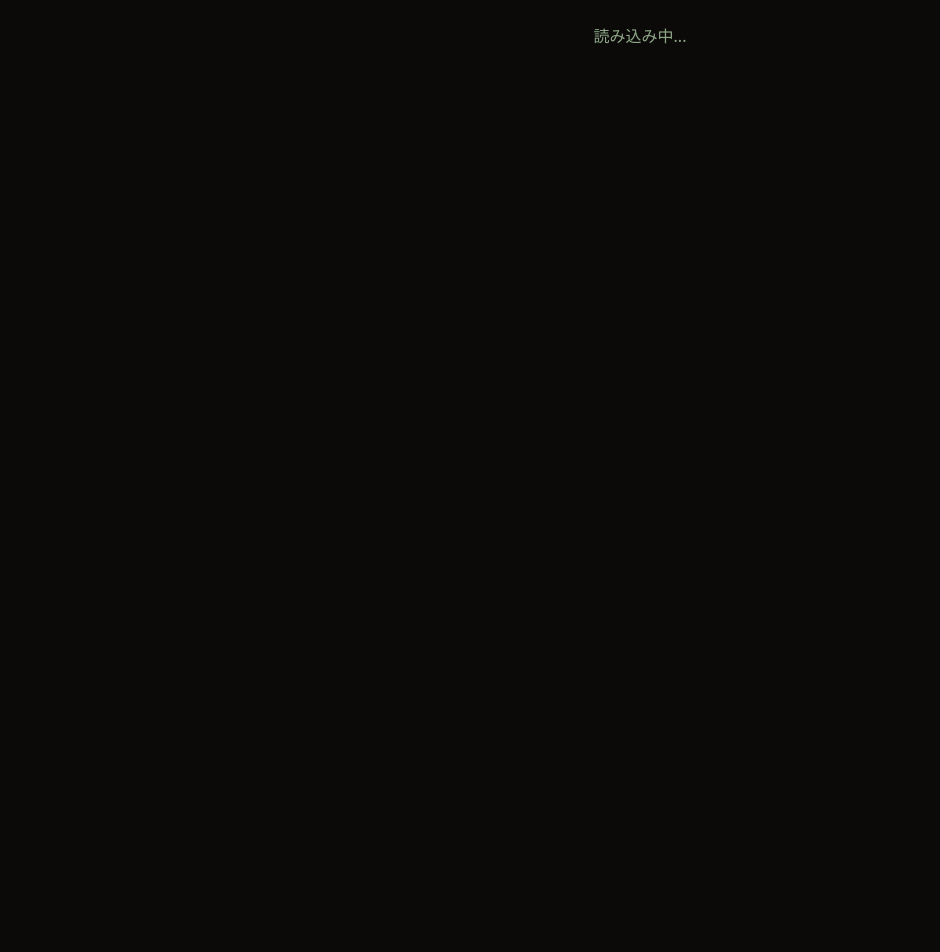
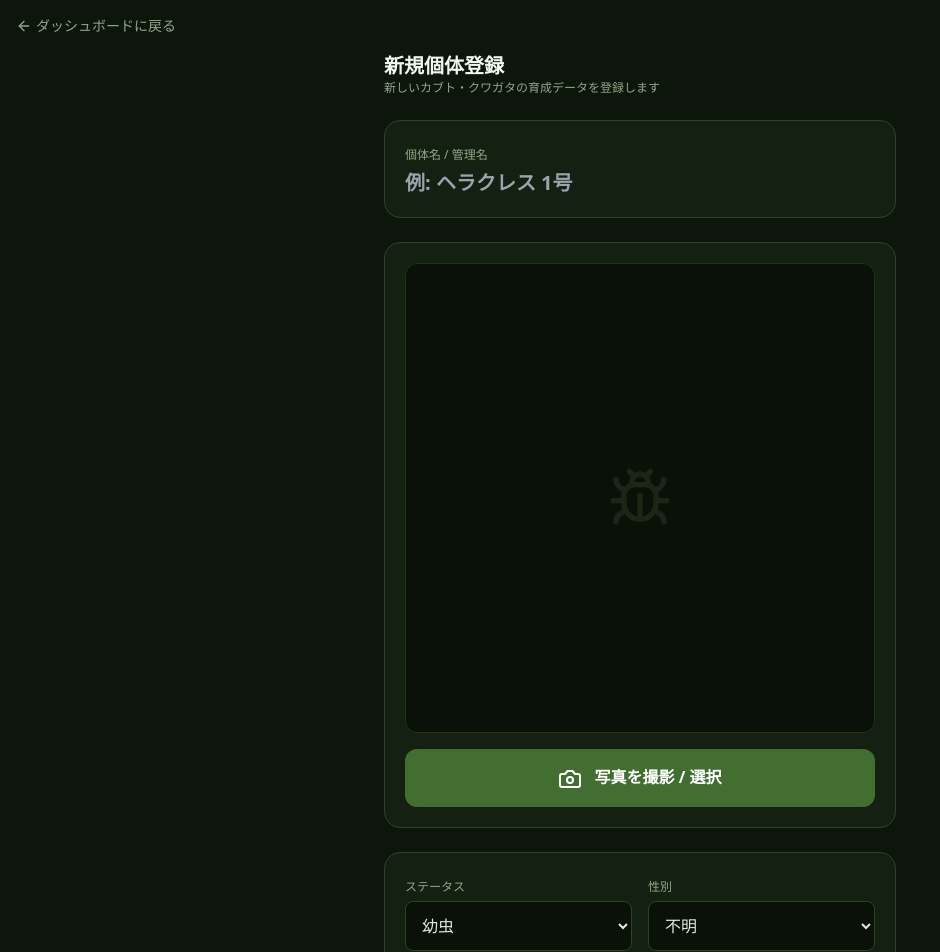
Before and after one commit to eminem1210-star/beetle-app, a Next.js app: page /beetle-edit in a window 1280 px wide. Shown: the top 952 px of the page, without its empty margins (0-940 px from the left). Before the commit the page ends 800 px from the top, so only its background shows below. Built offline with nearby package versions, Linux system fonts and the light colour scheme.

Commit message:
fix register page with image upload and gender handling

```diff
--- a/app/beetle-edit/page.tsx
+++ b/app/beetle-edit/page.tsx
@@ -1,36 +1,21 @@
-// app/beetle-edit/page.tsx
+// app/register/page.tsx
 'use client';
-import { useState, useEffect } from 'react';
+import { useState } from 'react';
 import { supabase } from '../../lib/supabase';
-import { Camera, Bug, ArrowLeft, Calendar, Save, Plus, Trash2 } from "lucide-react";
+import { Camera, Bug, ArrowLeft, Calendar, Info } from "lucide-react";
 import Link from "next/link";
 
-export default function BeetleEditPage() {
-  const [beetle, setBeetle] = useState<any>(null);
+export default function RegisterPage() {
   const [name, setName] = useState('');
   const [status, setStatus] = useState('幼虫');
   const [weight, setWeight] = useState('');
+  const [gender, setGender] = useState('不明');
   const [imagePreview, setImagePreview] = useState('');
-  const [history, setHistory] = useState<any[]>([]);
-  const [newLogText, setNewLogText] = useState('');
-
-  useEffect(() => {
-    const params = new URLSearchParams(window.location.search);
-    const id = params.get('id');
-    async function fetchBeetle() {
-      if (!id) return;
-      const { data } = await supabase.from('beetles').select('*').eq('id', id).single();
-      if (data) {
-        setBeetle(data);
-        setName(data.name || '');
-        setStatus(data.status || '幼虫');
-        setWeight(data.weight !== null ? String(data.weight) : '');
-        setImagePreview(data.image_url || '');
-        setHistory(data.history || [{ date: '初期登録', text: '育成スタート' }]);
-      }
-    }
-    fetchBeetle();
-  }, []);
+  const [pedigree, setPedigree] = useState('');
+  const [generation, setGeneration] = useState('CB');
+  const [source, setSource] = useState('');
+  const [startDate, setStartDate] = useState(new Date().toLocaleDateString('ja-JP'));
+  const [startLogText, setStartLogText] = useState('育成スタート');
 
   const handleImageChange = (e: React.ChangeEvent<HTMLInputElement>) => {
     const file = e.target.files?.[0];
@@ -41,53 +26,59 @@ export default function BeetleEditPage() {
     }
   };
 
-  const handleAddLog = (e: React.FormEvent) => {
+  const handleSubmit = async (e: React.FormEvent) => {
     e.preventDefault();
-    if (!newLogText.trim()) return;
-    const today = new Date().toLocaleDateString('ja-JP');
-    const updatedHistory = [{ date: today, text: newLogText }, ...history];
-    setHistory(updatedHistory);
-    setNewLogText('');
-  };
+    if (!name.trim()) {
+      alert('個体名を入力してください');
+      return;
+    }
 
-  // タイムラインの特定の履歴を削除する関数
-  const handleDeleteLog = (indexToDelete: number) => {
-    const updatedHistory = history.filter((_, index) => index !== indexToDelete);
-    setHistory(updatedHistory);
-  };
+    const initialHistory = [{ date: startDate, text: startLogText }];
 
-  const handleSave = async (e: React.FormEvent) => {
-    e.preventDefault();
-    const today = new Date().toLocaleDateString('ja-JP');
-    const autoLogText = `ステータス: ${status} / 体重: ${weight ? weight + 'g' : '記録なし'}`;
-    const finalHistory = [{ date: today, text: autoLogText }, ...history];
-
-    const { error } = await supabase.from('beetles').update({
+    const { error } = await supabase.from('beetles').insert([
+      {
         name,
         status,
         weight: weight ? Number(weight) : null,
+        gender,
         image_url: imagePreview,
-      history: finalHistory
-    }).eq('id', beetle.id);
+        pedigree,
+        generation,
+        source,
+        history: initialHistory
+      }
+    ]);
 
-    if (error) alert('保存失敗: ' + error.message);
-    else { alert('保存完了しました！'); window.location.href = '/'; }
+    if (error) {
+      alert('登録失敗: ' + error.message);
+    } else {
+      alert('新しい個体を登録しました！');
+      window.location.href = '/';
+    }
   };
-
-  if (!beetle) return <div className="p-6 text-center text-[#8fa888]">読み込み中...</div>;
 
   return (
     <div className="min-h-screen bg-[#0d160b] text-[#e2e8df] p-4 pb-20 font-sans">
       <Link href="/" className="inline-flex items-center gap-1 text-[#8fa888] mb-4 text-sm">
-        <ArrowLeft size={16} /> 戻る
+        <ArrowLeft size={16} /> ダッシュボードに戻る
       </Link>
 
-      <form onSubmit={handleSave} className="max-w-lg mx-auto space-y-6">
+      <form onSubmit={handleSubmit} className="max-w-lg mx-auto space-y-6">
+        <header className="mb-2">
+          <h1 className="text-xl font-extrabold text-[#f0f7ef]">新規個体登録</h1>
+          <p className="text-xs text-[#8fa888]">新しいカブト・クワガタの育成データを登録します</p>
+        </header>
+
         {/* 名前入力エリア */}
         <div className="bg-[#142011] p-5 rounded-2xl border border-[#2d4424]">
-          <label className="text-xs text-[#8fa888]">個体名</label>
-          <input type="text" value={name} onChange={(e) => setName(e.target.value)}
-            className="w-full mt-1 bg-transparent text-xl font-bold outline-none text-[#f0f7ef]" />
+          <label className="text-xs text-[#8fa888]">個体名 / 管理名</label>
+          <input
+            type="text"
+            value={name}
+            onChange={(e) => setName(e.target.value)}
+            placeholder="例: ヘラクレス 1号"
+            className="w-full mt-1 bg-transparent text-xl font-bold outline-none text-[#f0f7ef]"
+          />
         </div>
 
         {/* 写真エリア */}
@@ -101,8 +92,9 @@ export default function BeetleEditPage() {
           </label>
         </div>
 
-        {/* ステータスエリア */}
+        {/* ステータス・体重・性別エリア */}
         <div className="bg-[#142011] p-5 rounded-2xl border border-[#2d4424] space-y-4">
+          <div className="grid grid-cols-2 gap-4">
             <div>
               <label className="text-xs text-[#8fa888]">ステータス</label>
               <select value={status} onChange={(e) => setStatus(e.target.value)}
@@ -111,53 +103,59 @@ export default function BeetleEditPage() {
               </select>
             </div>
             <div>
+              <label className="text-xs text-[#8fa888]">性別</label>
+              <select value={gender} onChange={(e) => setGender(e.target.value)}
+                className="w-full mt-1 bg-[#0a1108] border border-[#2d4424] p-3 rounded-lg text-base text-[#e2e8df]">
+                {['不明','オス','メス'].map(g => <option key={g} value={g}>{g}</option>)}
+              </select>
+            </div>
+          </div>
+          <div>
             <label className="text-xs text-[#8fa888]">体重 (g)</label>
             <input type="number" step="0.1" value={weight} onChange={(e) => setWeight(e.target.value)}
+              placeholder="例: 35.5"
               className="w-full mt-1 bg-[#0a1108] border border-[#2d4424] p-3 rounded-lg text-base text-[#e2e8df]" />
           </div>
         </div>
 
-        {/* タイムライン・履歴エリア */}
+        {/* 血統・管理情報エリア */}
+        <div className="bg-[#142011] p-5 rounded-2xl border border-[#2d4424] space-y-3">
+          <h2 className="text-sm font-bold text-[#d4ebd0] flex items-center gap-2"><Info size={16}/> 血統・管理情報</h2>
+          <input type="text" value={pedigree} onChange={(e) => setPedigree(e.target.value)} placeholder="血統名（例: 88mm直系）" className="w-full bg-[#0a1108] border border-[#2d4424] p-3 rounded-lg text-sm text-[#e2e8df] outline-none" />
+          <div className="grid grid-cols-2 gap-4">
+            <input type="text" value={generation} onChange={(e) => setGeneration(e.target.value)} placeholder="累代（例: CB, F1）" className="bg-[#0a1108] border border-[#2d4424] p-3 rounded-lg text-sm text-[#e2e8df] outline-none" />
+            <input type="text" value={source} onChange={(e) => setSource(e.target.value)} placeholder="入手先" className="bg-[#0a1108] border border-[#2d4424] p-3 rounded-lg text-sm text-[#e2e8df] outline-none" />
+          </div>
+        </div>
+
+        {/* 初回タイムライン設定エリア */}
         <div className="bg-[#142011] p-5 rounded-2xl border border-[#2d4424] space-y-4">
           <h2 className="text-sm font-bold flex items-center gap-2 text-[#d4ebd0]">
-            <Calendar size={18} className="text-[#82b366]" /> 成長タイムライン・履歴
+            <Calendar size={18} className="text-[#82b366]" /> 初回タイムライン設定
           </h2>
-
-          <div className="flex gap-2">
+          <div>
+            <label className="text-xs text-[#8fa888]">日付</label>
             <input
               type="text"
-              value={newLogText}
-              onChange={(e) => setNewLogText(e.target.value)}
-              placeholder="例: マット交換、暴れ確認など"
-              className="flex-1 bg-[#0a1108] border border-[#2d4424] p-3 rounded-xl text-sm outline-none text-[#e2e8df]"
+              value={startDate}
+              onChange={(e) => setStartDate(e.target.value)}
+              className="w-full mt-1 bg-[#0a1108] border border-[#2d4424] p-3 rounded-lg text-sm text-[#e2e8df] outline-none"
             />
-            <button type="button" onClick={handleAddLog} className="bg-[#2d4424] hover:bg-[#3b5d2e] px-4 rounded-xl font-bold text-sm text-[#d4ebd0] flex items-center gap-1">
-              <Plus size={16} /> 記録
-            </button>
           </div>
-
-          <div className="space-y-3 border-l-2 border-[#2d4424] ml-2 pl-4 pt-2">
-            {history.map((log, index) => (
-              <div key={index} className="relative flex justify-between items-start bg-[#0a1108] p-3 rounded-xl border border-[#1e3318]">
-                <div className="absolute -left-[25px] top-4 w-3 h-3 rounded-full bg-[#82b366] border-2 border-[#142011]"></div>
           <div>
-                  <p className="text-[10px] text-[#8fa888]">{log.date}</p>
-                  <p className="text-sm font-semibold text-[#f0f7ef] mt-0.5">{log.text}</p>
-                </div>
-                <button
-                  type="button"
-                  onClick={() => handleDeleteLog(index)}
-                  className="text-red-400 hover:text-red-300 p-1 text-xs flex items-center gap-1 bg-[#201010] border border-[#442424] rounded-lg px-2"
-                >
-                  <Trash2 size={14} /> 削除
-                </button>
-              </div>
-            ))}
+            <label className="text-xs text-[#8fa888]">最初のメモ（初期ログ）</label>
+            <input
+              type="text"
+              value={startLogText}
+              onChange={(e) => setStartLogText(e.target.value)}
+              placeholder="例: 1令投入、菌糸ビンへ移行など"
+              className="w-full mt-1 bg-[#0a1108] border border-[#2d4424] p-3 rounded-lg text-sm text-[#e2e8df] outline-none"
+            />
           </div>
         </div>
 
         <button type="submit" className="w-full bg-[#82b366] hover:bg-[#93c47d] text-[#0d160b] py-4 rounded-xl font-extrabold text-lg shadow-lg">
-          変更を保存する
+          個体を登録する
         </button>
       </form>
     </div>
```
Lines whose indentation alone changed are shown as unchanged.
